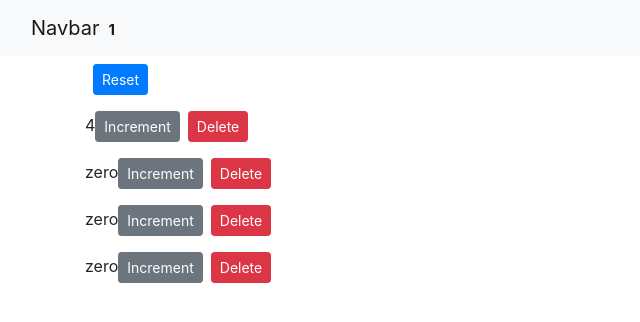
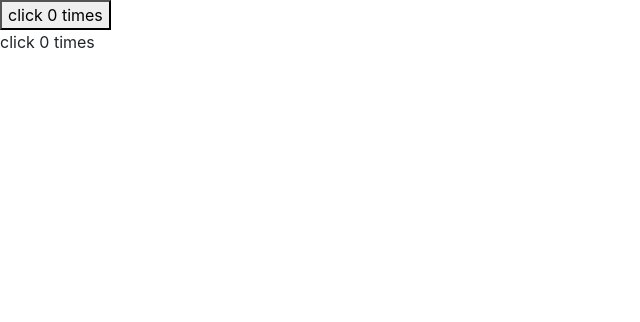
Before and after one commit to simingli126/react-todo, a React (Create React App) app: page / in a window 1280 px wide. Shown: the top 322 px of the page, without its empty margins (0-640 px from the left). Built offline with nearby package versions, Linux system fonts and the light colour scheme.

Commit message:
practice on custom hooks.

```diff
--- /dev/null
+++ b/src/customHooks/App1.js
@@ -0,0 +1,10 @@
+import React, {Component} from "react";
+import ClickCounter from "./ClickCounter"
+import HoverCounter from "./HoverCounter"
+const App1 = () => (
+    <div>
+        <ClickCounter/>
+        <HoverCounter/>
+    </div>
+)
+export default App1;
--- /dev/null
+++ b/src/customHooks/ClickCounter.js
@@ -0,0 +1,12 @@
+import React, {useState} from "react";
+import useCounter from "./useCounter"
+const ClickCounter = () => {
+    const [count, increment ]= useCounter(0)
+    // const [count, setCount] = useState(0);
+    return (
+        <div>
+            <button onClick={increment}>click {count} times</button>
+        </div>
+    );
+};
+export default ClickCounter;
--- /dev/null
+++ b/src/customHooks/HoverCounter.js
@@ -0,0 +1,11 @@
+import React, {useState} from "react";
+
+const ClickCounter = () => {
+    const [count, setCount] = useState(0);
+    return (
+        <div>
+            <span onMouseOver={() => setCount(count + 1)}>click {count} times</span>
+        </div>
+    );
+};
+export default ClickCounter;
--- /dev/null
+++ b/src/customHooks/useCounter.js
@@ -0,0 +1,8 @@
+import {useState} from "react";
+
+const useCounter = (initState) => {
+    const [count, setCount] = useState(initState)
+    const increment = () => setCount(count + 1)
+    return [count, increment];
+};
+export default useCounter;
--- a/src/index.js
+++ b/src/index.js
@@ -1,12 +1,12 @@
 import React from 'react';
 import ReactDOM from 'react-dom';
 import './index.css';
-import App from './App';
+import App1 from './customHooks/App1';
 import reportWebVitals from './reportWebVitals';
 import 'bootstrap/dist/css/bootstrap.css';
 ReactDOM.render(
   <React.StrictMode>
-    <App />
+    <App1 />
   </React.StrictMode>,
   document.getElementById('root')
 );
```
